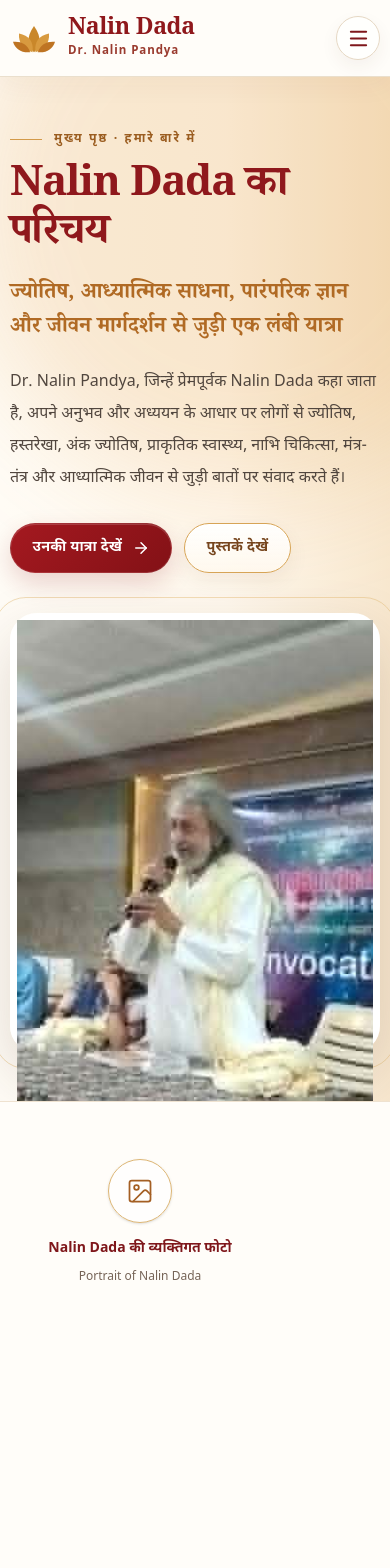
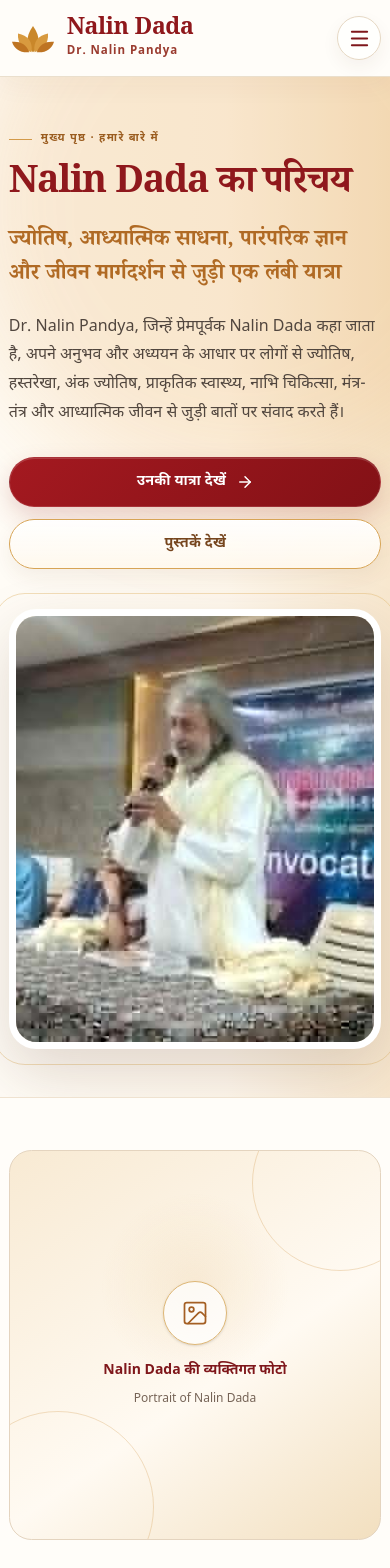
Before and after one commit to dhruvintejani/nalin_dada, a React (Vite) app: page /about in a window 390 px wide. Shown: the top 1568 px of the page. Built offline with nearby package versions, Linux system fonts and the light colour scheme.

Commit message:
Part 8: polish responsive layouts and reusable media slots

```diff
--- a/src/index.css
+++ b/src/index.css
@@ -382,6 +382,58 @@ a {
   color: #6f6258;
   font-size: 0.82rem;
   line-height: 1.65;
+}
+
+.media-slot {
+  position: relative;
+  width: 100%;
+  overflow: hidden;
+  background: #f7ead5;
+}
+
+.media-slot-image {
+  display: block;
+  width: 100%;
+  height: 100%;
+  object-fit: cover;
+  transform: scale(1.001);
+  transition: transform 520ms cubic-bezier(0.22, 1, 0.36, 1);
+}
+
+.media-slot-placeholder {
+  display: grid;
+  place-items: center;
+  border: 1px solid #e4d4bf;
+  background:
+    radial-gradient(circle at 50% 35%, rgba(222, 174, 101, 0.16), transparent 30%),
+    linear-gradient(145deg, #f8ead3, #fffaf2 58%, #f2dfbf);
+}
+
+.media-slot-orb {
+  position: absolute;
+  border-radius: 999px;
+  border: 1px solid rgba(207, 154, 78, 0.3);
+  pointer-events: none;
+}
+
+.media-slot-orb-top {
+  right: -3rem;
+  top: -3.5rem;
+  width: 11rem;
+  height: 11rem;
+}
+
+.media-slot-orb-bottom {
+  bottom: -4rem;
+  left: -3rem;
+  width: 12rem;
+  height: 12rem;
+}
+
+@media (hover: hover) and (pointer: fine) {
+  .media-slot:hover .media-slot-image {
+    transform: scale(1.025);
+  }
 }
 
 .book-preview-card {
@@ -852,17 +904,163 @@ main article {
   outline-offset: 3px;
 }
 
-@media (max-width: 640px) {
+@media (max-width: 1100px) {
   .site-shell {
-    width: min(100% - 1.25rem, 1180px);
+    width: min(100% - 2rem, 1180px);
   }
 
   .section-block {
-    padding-block: 3.6rem;
+    padding-block: 4.2rem;
+  }
+}
+
+@media (max-width: 900px) {
+  .hero-surface h1 {
+    font-size: clamp(2.25rem, 7.2vw, 3.35rem) !important;
+    line-height: 1.16 !important;
+  }
+
+  .hero-surface .site-shell {
+    min-height: auto;
+  }
+
+  .section-title {
+    font-size: clamp(1.9rem, 5.8vw, 2.65rem);
+  }
+
+  .appointment-band .site-shell {
+    padding-block: 2.4rem;
+  }
+
+  .premium-form {
+    border-radius: 1.25rem;
+  }
+}
+
+@media (max-width: 720px) {
+  .site-shell {
+    width: min(100% - 1.5rem, 1180px);
+  }
+
+  .section-block {
+    padding-block: 3.75rem;
+  }
+
+  .hero-surface h1 {
+    font-size: clamp(2.05rem, 9.2vw, 2.85rem) !important;
+  }
+
+  .hero-surface p {
+    line-height: 1.8;
+  }
+
+  .hero-stat {
+    min-height: 100%;
+  }
+
+  .book-preview-card {
+    min-height: 170px;
+  }
+
+  .book-spine {
+    min-height: 170px;
+  }
+
+  .location-card,
+  main article {
+    overflow-wrap: anywhere;
+  }
+
+  .premium-form {
+    padding: 1.1rem;
+  }
+
+  .form-control {
+    min-height: 48px;
+    font-size: 16px;
+  }
+
+  textarea.form-control {
+    min-height: 132px;
+  }
+
+  .footer-title {
+    font-size: 1.05rem;
+  }
+}
+
+@media (max-width: 480px) {
+  .site-shell {
+    width: min(100% - 1.1rem, 1180px);
+  }
+
+  .section-block {
+    padding-block: 3.25rem;
+  }
+
+  .hero-surface h1 {
+    font-size: clamp(1.95rem, 10vw, 2.35rem) !important;
+  }
+
+  .eyebrow {
+    gap: 0.55rem;
+    font-size: 0.7rem;
+    letter-spacing: 0.11em;
+  }
+
+  .eyebrow::before {
+    width: 1.45rem;
+  }
+
+  .button-primary,
+  .button-secondary,
+  .button-gold {
+    width: 100%;
+    min-height: 50px;
+    padding-inline: 1rem;
+  }
+
+  .hero-stat strong {
+    font-size: 1.08rem;
+  }
+
+  .quote-card {
+    display: none;
+  }
+
+  .book-cover-placeholder {
+    border-left-width: 5px;
   }
 
   .location-card {
+    padding: 1.2rem;
+  }
+
+  .validation-status {
+    align-self: flex-start;
+  }
+
+  .mobile-menu-surface .site-shell {
+    padding-top: 1rem;
+  }
+}
+
+@media (max-width: 640px) {
+  .location-card {
     flex-direction: column;
+  }
+
+  .location-icon {
+    width: 3.25rem;
+    height: 3.25rem;
+  }
+
+  .service-card {
+    min-height: auto;
+  }
+
+  .premium-navbar {
+    backdrop-filter: blur(14px);
   }
 }
 
```
